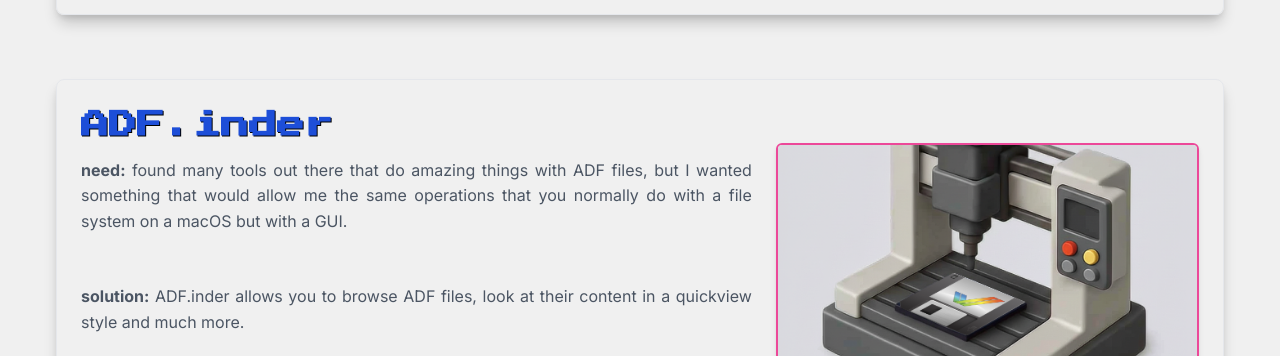
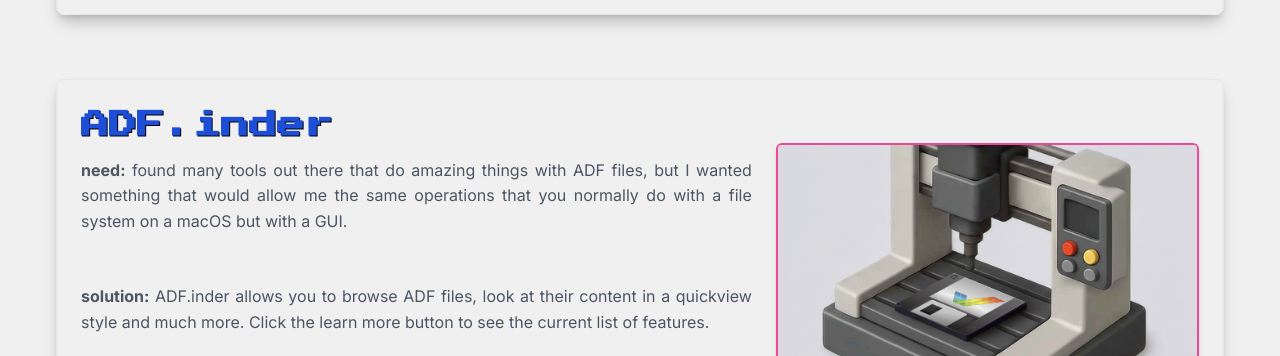
Before and after one commit to GINNOV/iamsblog, a plain HTML site: page docs/index.html in a window 1280 px wide. Shown: the part 1336-1692 px from the top of the page. Drawn offline with nearby package versions, Linux system fonts and the light colour scheme.

Commit message:
update tools page to make clear that the tool isn't completed. I am implementing as I go.

```diff
--- a/docs/index.html
+++ b/docs/index.html
@@ -93,7 +93,7 @@
           </p>
           <p>
             <br /><b>solution:</b> ADF.inder allows you to browse ADF files,
-            look at their content in a quickview style and much more.
+            look at their content in a quickview style and much more. Click the learn more button to see the current list of features.
           </p>
           <div class="project-button-container">
             <a href="https://github.com/GINNOV/littlethings/raw/master/Amiga/Tools/releases/ADFinder.dmg" target="_blank" class="download-button project-button">
```
Also changed, not shown: 2 other files.
